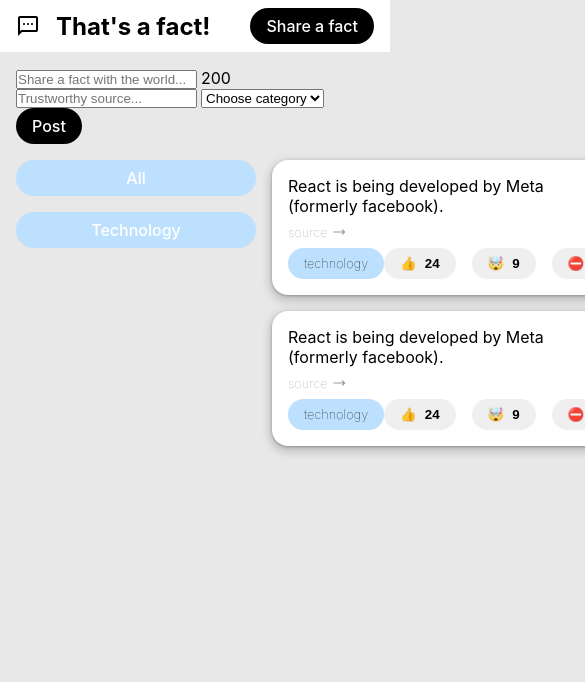
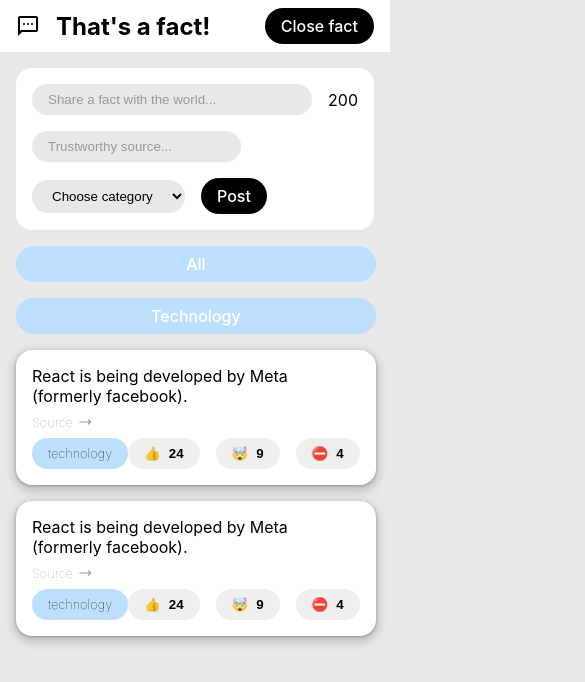
Before and after one commit to towaldi/thats_a_fact, a plain HTML site: page index.html in a window 390 px wide. Both pictures are taken after a click on the button "Share a fact". Shown: the top 682 px of the page, 585 px wide, since content can reach past the window. Drawn offline with nearby package versions, Linux system fonts and the light colour scheme; no server answers.

Commit message:
add first btn functionality

```diff
--- a/index.html
+++ b/index.html
@@ -16,14 +16,14 @@
         <img src="./assets/icons/sms_FILL0_wght400_GRAD0_opsz24.svg" alt="that's a fact logo">
         <h1>That's a fact!</h1>
     </div>
-    <button class="action-btn btn">Share a fact</button>
+    <button id="open-form-btn" class="action-btn btn">Share a fact</button>
 </header>
 
 <!-- main -->
 <main class="main">
 
     <!-- form -->
-    <form action="">
+    <form class="form d-none" action="">
         <input type="text" placeholder="Share a fact with the world...">
         <span>200</span>
         <input type="text" placeholder="Trustworthy source...">
@@ -50,7 +50,7 @@
             <ul>
                 <li class="post">
                     <p>React is being developed by Meta (formerly facebook).</p>
-                    <a href="http://opensource.fb.com/" target="_blank">source<img class="icon-16x16" src="./assets/icons/link_arrow.svg" alt="link arrow"></a>
+                    <a href="http://opensource.fb.com/" target="_blank">Source<img class="icon-16x16" src="./assets/icons/link_arrow.svg" alt="link arrow"></a>
                     <div class="row-space-between">
                         <div class="chip">technology</div>
                         <div class="row-1rem">
@@ -65,7 +65,7 @@
             <ul>
                 <li class="post">
                     <p>React is being developed by Meta (formerly facebook).</p>
-                    <a href="http://opensource.fb.com/" target="_blank">source<img class="icon-16x16" src="./assets/icons/link_arrow.svg" alt="link arrow"></a>
+                    <a href="http://opensource.fb.com/" target="_blank">Source<img class="icon-16x16" src="./assets/icons/link_arrow.svg" alt="link arrow"></a>
                     <div class="row-space-between">
                         <div class="chip">technology</div>
                         <div class="row-1rem">
@@ -79,6 +79,9 @@
         </section>
     </div>
 
+    <!-- link js -->
+    <script src="https://cdn.jsdelivr.net/npm/@supabase/supabase-js@2"></script>
+    <script src="script.js"></script>
 </main>
 
 </body>
--- /dev/null
+++ b/script.js
@@ -0,0 +1,31 @@
+const SUPABASE_URL = "https://yfxldwvaqefsjuwavahh.supabase.co";
+const SUPABASE_KEY = 'eyJhbGciOiJIUzI1NiIsInR5cCI6IkpXVCJ9.eyJpc3MiOiJzdXBhYmFzZSIsInJlZiI6InlmeGxkd3ZhcWVmc2p1d2F2YWhoIiwicm9sZSI6ImFub24iLCJpYXQiOjE2OTkzNzMyNDEsImV4cCI6MjAxNDk0OTI0MX0.l6sI5xiVw5G5Bh_cVw8tQXVvwzCpfutBaA8QO61BRKA';
+
+
+var supabase = supabase.createClient(SUPABASE_URL, SUPABASE_KEY);
+
+
+async function fetchData() {
+    const { data: facts, error } = await supabase
+        .from('facts')
+        .select('*')
+        console.log(facts);
+        console.log(error);
+}
+
+fetchData();
+
+
+const openFormBtn = document.getElementById('open-form-btn');
+const form = document.querySelector('.form');
+
+
+openFormBtn.addEventListener('click', function() {
+    if (form.classList.contains('d-none')) {
+        form.classList.remove('d-none');
+        openFormBtn.textContent = 'Close fact';
+    } else {
+        form.classList.add('d-none');
+        openFormBtn.textContent = 'Share a fact';
+    }
+});
--- a/style.css
+++ b/style.css
@@ -44,13 +44,44 @@ body {
     width: 100%;
 }
 
+.form {
+    /* disply 6 box model */
+    display: flex;
+    flex-direction: row;
+    align-items: center;
+    gap: 1rem;
+    padding: 1rem;
+    width: 100%;
+    /* other */
+    background-color: #fff;
+    border-radius: 1rem;
+}
+
+.form input,
+.form select {
+    /* disply 6 box model */
+    padding: 0.5rem 1rem;
+    /* other */
+    background-color: #e8e8e8;
+    border: none;
+    border-radius: 1rem;
+}
+
+.form input::placeholder {
+    color: #999999;
+}
+
+.form input:first-child {
+    /* display */
+    flex-grow: 1;
+}
+
 .grid {
     /* display & box model */
     display: grid;
     grid-template-columns: 240px 1fr;
     gap: 1rem;
     width: 60%;
-    /* other */
 }
 
 .aside {
@@ -100,6 +131,11 @@ body {
     color: #fff;
 }
 
+.category-btn:hover {
+    /* other */
+    opacity: 0.8;
+}
+
 .reaction-btn {
     /* display & box model */
     display: flex;
@@ -108,7 +144,12 @@ body {
     gap: 0.5rem;
 }
 
-a {
+.reaction-btn:hover {
+    /* other */
+    opacity: 0.8;
+}
+
+a:link, a:visited {
     /* display & box model */
     display: flex;
     flex-direction: row;
@@ -116,7 +157,14 @@ a {
     gap: 0.25rem;
     /* other */
     color: #999999;
+    cursor: pointer;
     text-decoration: none;
+    transition: all 0.1s ease-in-out;
+}
+
+a:hover, a:active {
+    /* other */
+    opacity: 0.8;
 }
 
 ul {
@@ -181,6 +229,15 @@ ul {
 }
 
 
+/* ==========================================================================
+   effects
+   ========================================================================== */
+
+.d-none {
+    display: none;
+}
+
+
 
 /* ==========================================================================
    Responsivness
@@ -192,3 +249,21 @@ ul {
         width: 100%;
     }
 }
+
+@media screen and (max-width: 740px) {
+    .form {
+        /* disply 6 box model */
+        flex-wrap: wrap;
+        gap: 1rem;
+        padding: 1rem;
+        width: 100%;
+    }
+
+    .grid {
+        /* display & box model */
+        display: grid;
+        grid-template-columns: 1fr;
+        gap: 1rem;
+        width: 100%;
+    }
+}
```
